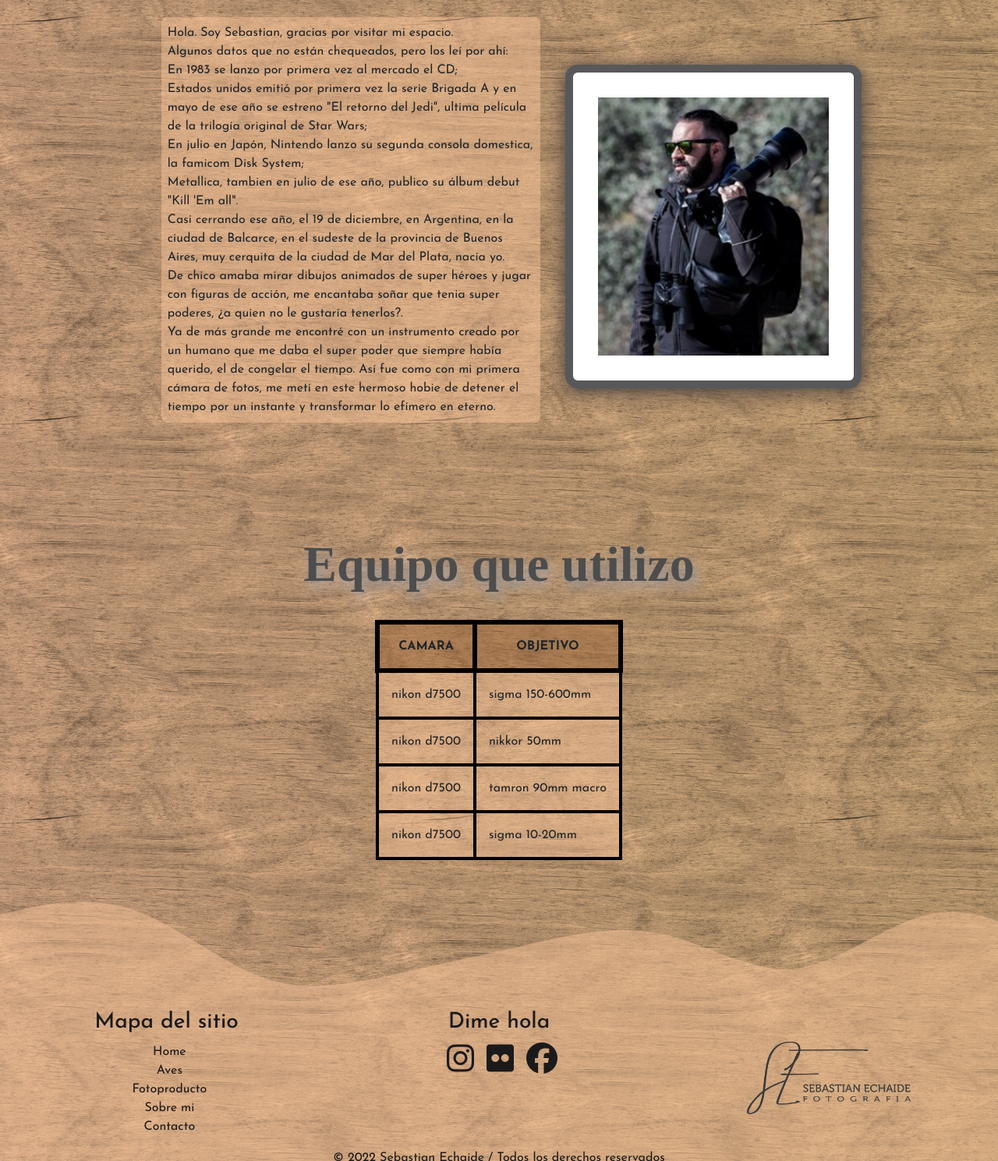
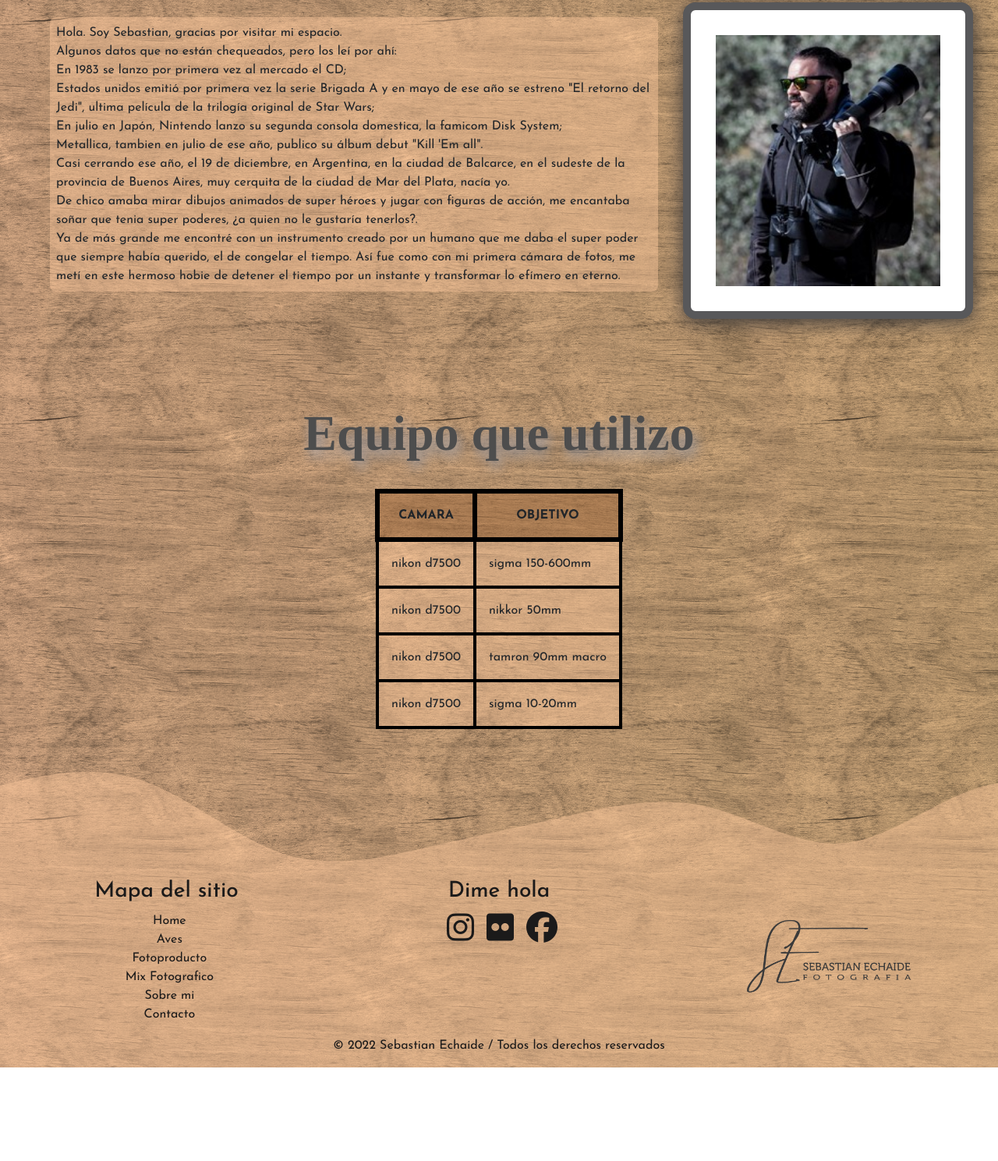
Before and after one commit to SebasEch/coder-proyect, a website: page pages/about.html in a window 1280 px wide. Shown: the part 388-1877 px from the top of the page at 78% size. After the commit the page ends 1757 px from the top, so only its background shows below. Drawn offline with nearby package versions, Linux system fonts and the light colour scheme; a web font is replaced by a local one.

Commit message:
linkie mix fotografico en footer

```diff
--- a/pages/about.html
+++ b/pages/about.html
@@ -155,6 +155,9 @@
                         <a class=color-txtcolora href="galerias/fotoproducto.html">Fotoproducto</a>
                     </li>
                     <li>
+                        <a class=color-txtcolora href="galerias/mix-fotografico.html">Mix Fotografico</a>
+                    </li>
+                    <li>
                         <a class=color-txtcolora href="about.html">Sobre mi</a>
                     </li>
                     <li>
--- a/scss/m-queries.scss
+++ b/scss/m-queries.scss
@@ -59,9 +59,8 @@
             }
 
             .description {
-                max-width: 40%;
+                min-width: 40%;
             }
-
         }
     }
 
```
Also changed, not shown: index.html (+3 -0 lines), pages/contacto.html (+3 -0 lines), pages/galerias/aves.html (+3 -0 lines), pages/galerias/fotoproducto.html (+4 -1 lines), pages/galerias/mix-fotografico.html (+3 -0 lines), css/estilo.css, imagenes/gallery-images/mix2.jpg, imagenes/gallery-images/mix3.jpg, imagenes/gallery-images/mix4.jpg, imagenes/gallery-images/mix5.jpg, imagenes/gallery-images/mix7.jpg, imagenes/gallery-images/mix8.jpg, imagenes/gallery-images/mix9.jpg, imagenes/gallery-images/producto4.jpg, 1 more files.
